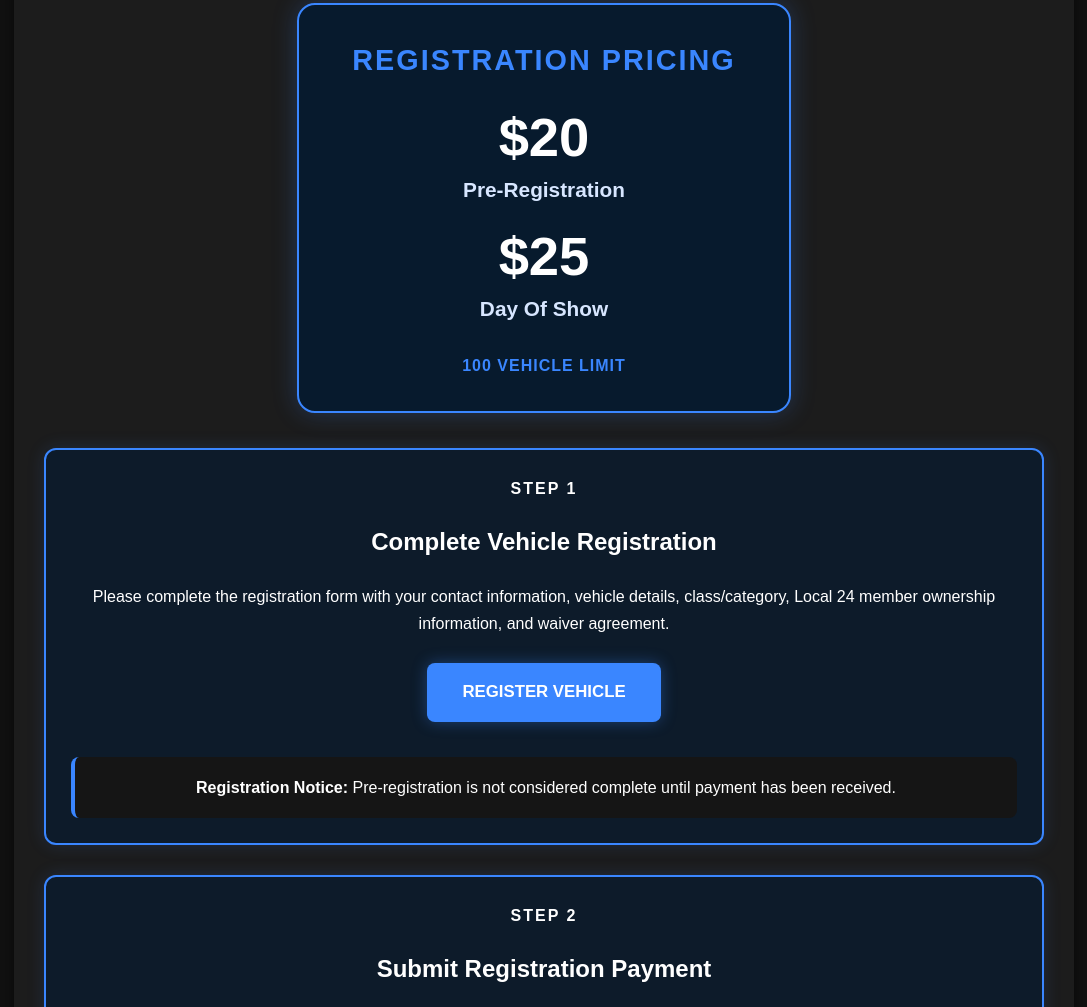
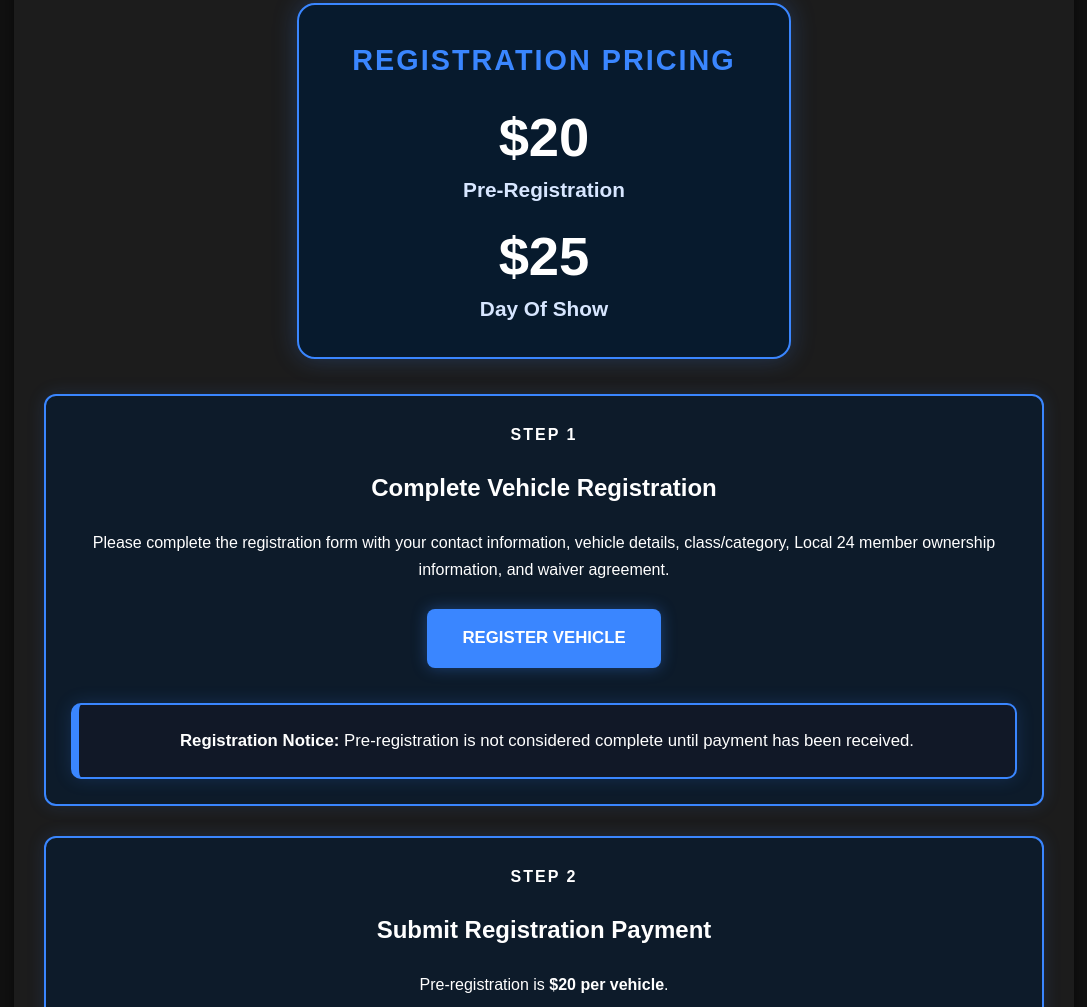
Before and after one commit to smwl24cincyshow/SMWL24CincyShow.github.io, a plain HTML site: page index.html in a window 1280 px wide. Shown: the part 2841-3848 px from the top of the page, without its empty margins (96-1183 px from the left). Drawn offline with Linux system fonts and the light colour scheme.

Commit message:
Update index.html

```diff
--- a/index.html
+++ b/index.html
@@ -141,6 +141,10 @@ body{
     margin-bottom:22px;
 }
 
+.price-row:last-child{
+    margin-bottom:0;
+}
+
 .price{
     font-size:3.4rem;
     font-weight:900;
@@ -153,15 +157,6 @@ body{
     font-size:1.3rem;
     margin-top:5px;
     font-weight:bold;
-}
-
-.vehicle-limit{
-    margin-top:25px;
-    font-size:1rem;
-    color:#3a86ff;
-    font-weight:bold;
-    letter-spacing:1px;
-    text-transform:uppercase;
 }
 
 .step-box{
@@ -232,12 +227,15 @@ body{
 
 .important-note{
     margin-top:25px;
-    padding:18px;
-    background:#151515;
-    border-left:4px solid #3a86ff;
-    border-radius:8px;
-    font-size:1rem;
-    line-height:1.6;
+    padding:22px;
+    background:#111827;
+    border:2px solid #3a86ff;
+    border-left:8px solid #3a86ff;
+    border-radius:10px;
+    font-size:1.05rem;
+    line-height:1.7;
+    color:#ffffff;
+    box-shadow:0 0 18px rgba(58,134,255,.18);
 }
 
 .hall-payment-box{
@@ -551,10 +549,6 @@ Colerain Township, OH 45251
 <div class="price-text">Day Of Show</div>
 </div>
 
-<div class="vehicle-limit">
-100 Vehicle Limit
-</div>
-
 </div>
 
 </div>
@@ -706,6 +700,10 @@ function updateCountdown(){
     const distance = eventDate - now;
 
     if(distance <= 0){
+        document.getElementById("days").innerText = "0";
+        document.getElementById("hours").innerText = "0";
+        document.getElementById("minutes").innerText = "0";
+        document.getElementById("seconds").innerText = "0";
         return;
     }
 
```
